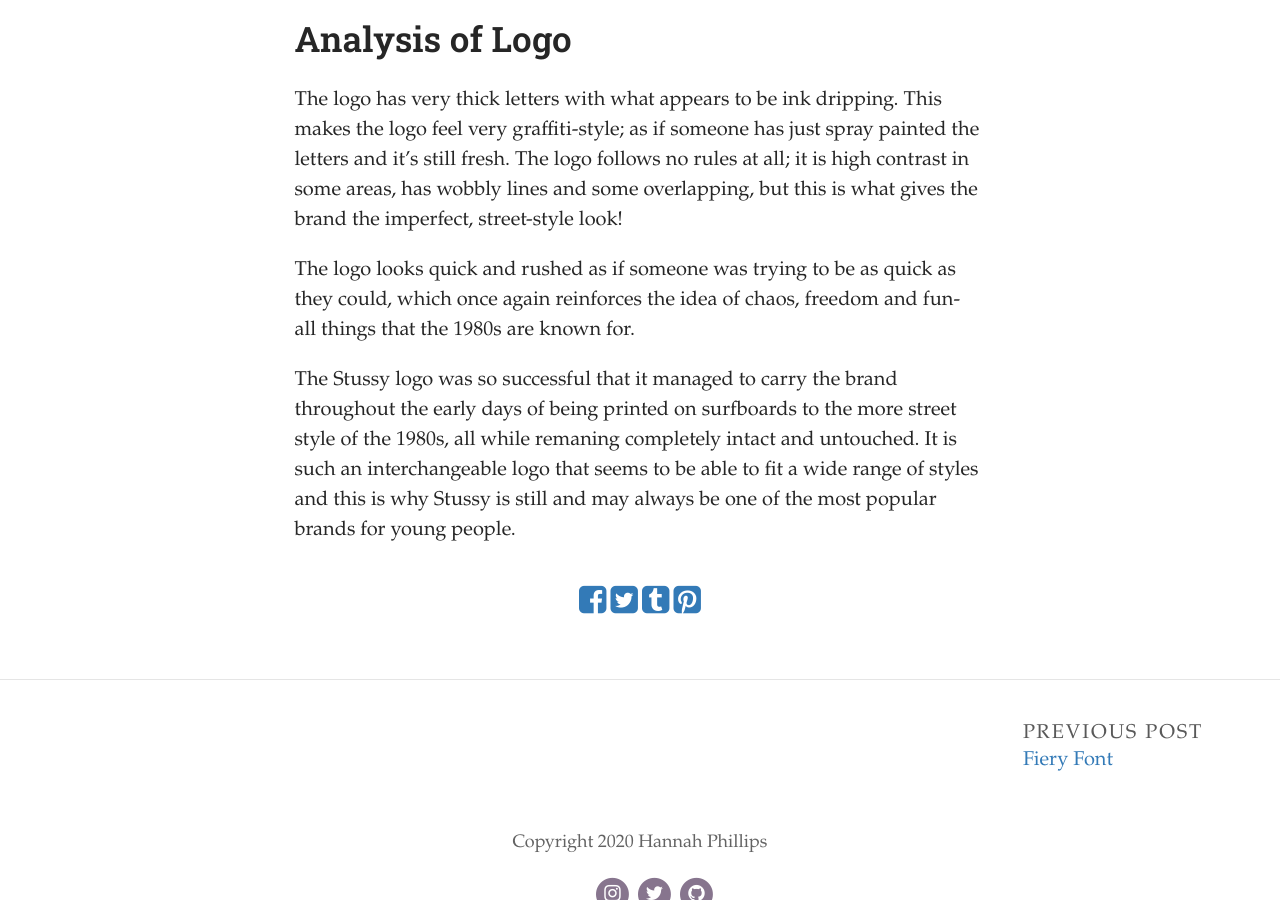
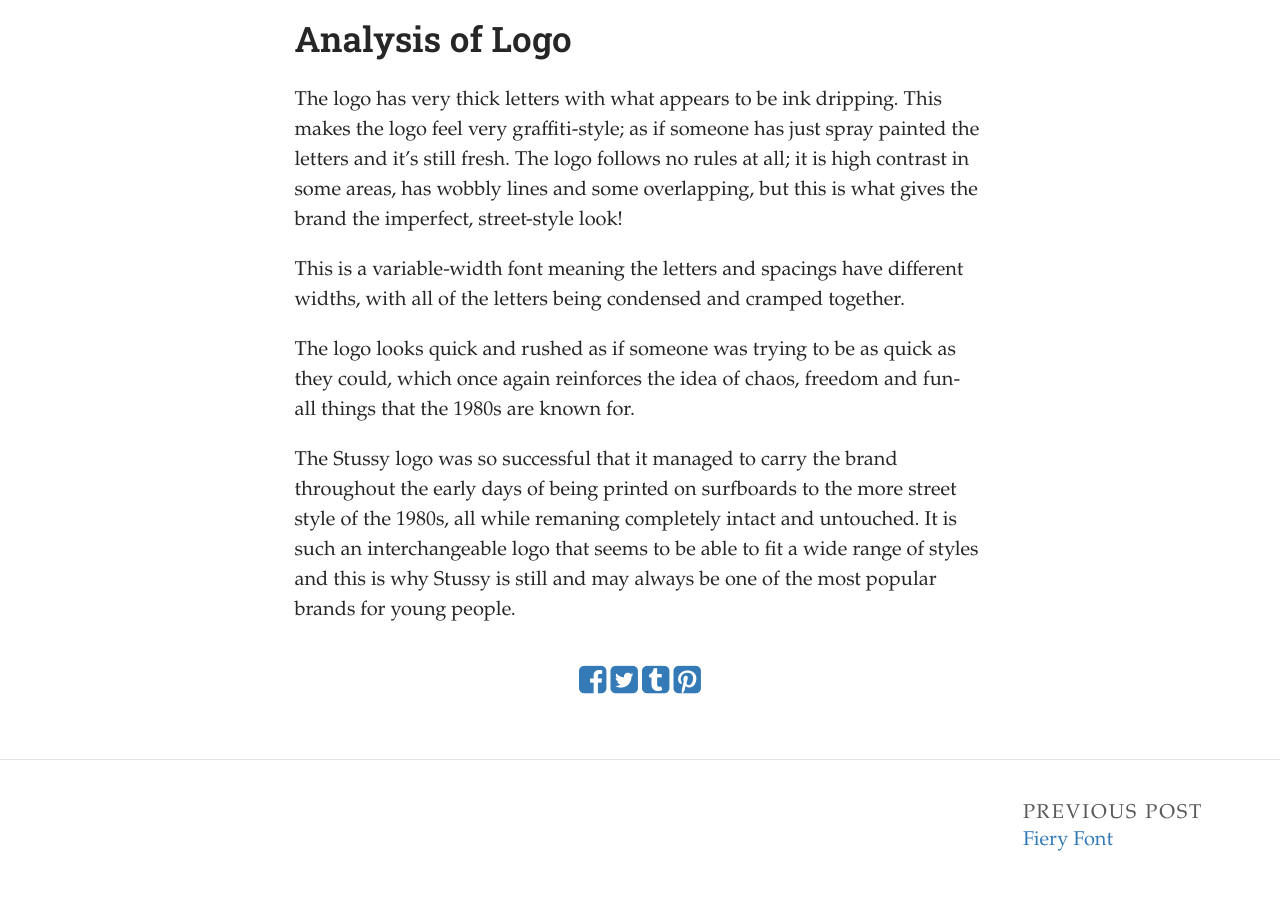
Before and after one commit to hannahphillips57/Typotailoring-, a Jekyll site: the page built from _posts/2020-10-04-signature-font.md, in a window 1280 px wide and 900 px high, scrolled down 2476 px. Built offline with Jekyll 4.4.1, drawn with Linux system fonts in a browser that asks for light colours; some web fonts are replaced.

Commit message:
Update Post “2020-10-04-signature-font”

```diff
--- a/_posts/2020-10-04-signature-font.md
+++ b/_posts/2020-10-04-signature-font.md
@@ -33,6 +33,8 @@
 
 The logo has very thick letters with what appears to be ink dripping. This makes the logo feel very graffiti-style; as if someone has just spray painted the letters and it's still fresh. The logo follows no rules at all; it is high contrast in some areas, has wobbly lines and some overlapping, but this is what gives the brand the imperfect, street-style look!
 
+This is a variable-width font meaning the letters and spacings have different widths, with all of the letters being condensed and cramped together.
+
 The logo looks quick and rushed as if someone was trying to be as quick as they could, which once again reinforces the idea of chaos, freedom and fun- all things that the 1980s are known for.
 
 The Stussy logo was so successful that it managed to carry the brand throughout the early days of being printed on surfboards to the more street style of the 1980s, all while remaning completely intact and untouched. It is such an interchangeable logo that seems to be able to fit a wide range of styles and this is why Stussy is still and may always be one of the most popular brands for young people.
```
